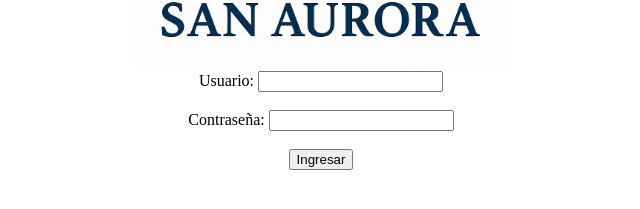
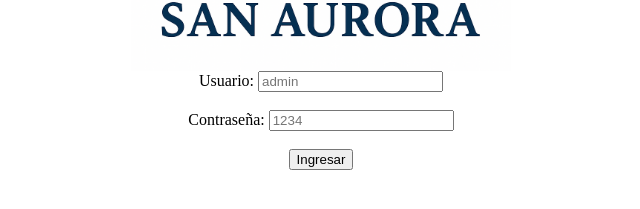
Before and after one commit to luismy852/retardos, a plain HTML site: page login.html in a window 1280 px wide. Shown: the part 477-686 px from the top of the page, 319-959 px from the left. Drawn offline with Linux system fonts and the light colour scheme.

Commit message:
expose cred

```diff
--- a/login.html
+++ b/login.html
@@ -12,8 +12,8 @@
 
 
     <form id="login-form">
-        <label>Usuario: <input type="text" id="login-user" required></label><br>
-        <label>Contraseña: <input type="password" id="login-pass" required></label><br>
+        <label>Usuario: <input type="text" id="login-user" required placeholder="admin"></label><br>
+        <label>Contraseña: <input type="password" id="login-pass" placeholder="1234" required></label><br>
         <button type="submit">Ingresar</button>
         <div id="login-error" style="color:red;"></div>
     </form>
```
